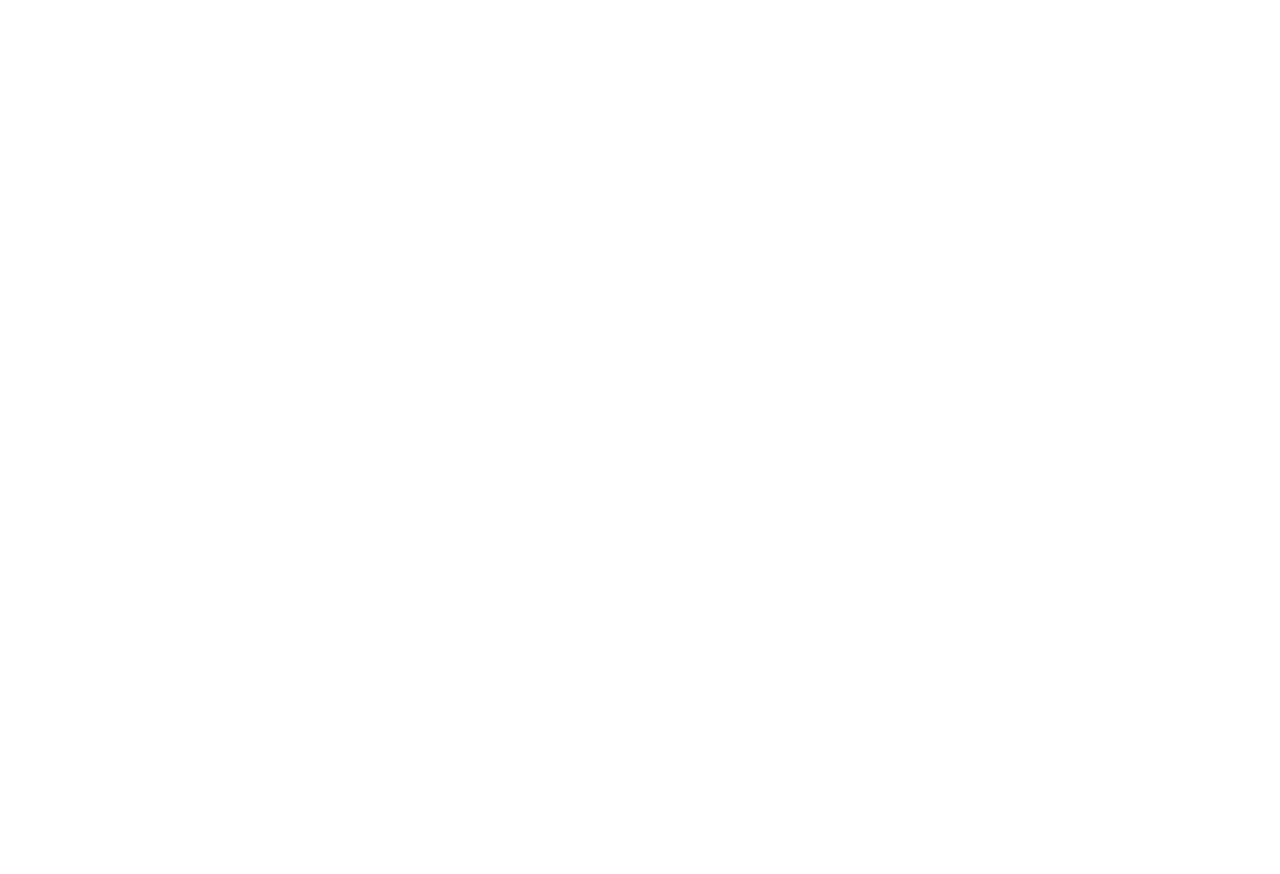
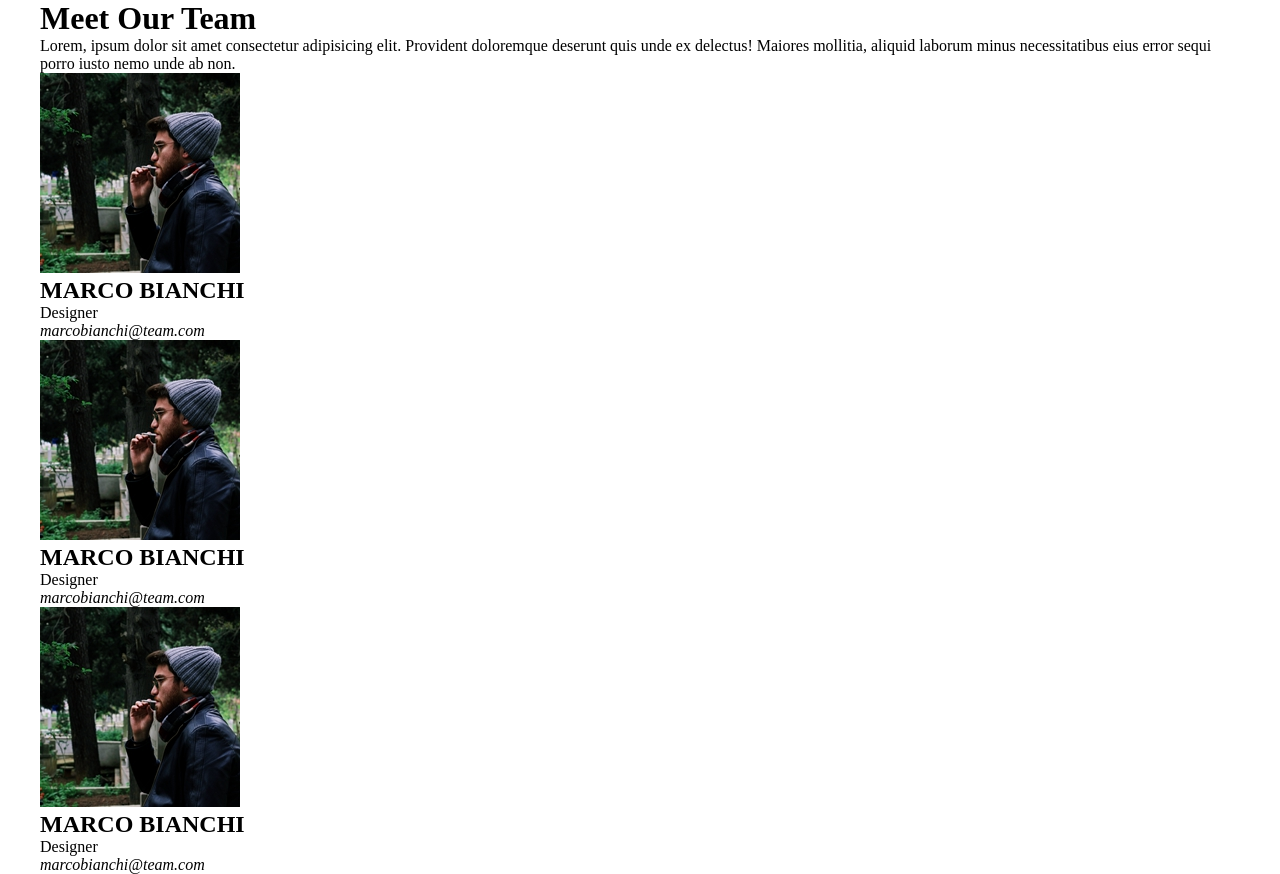
Before and after one commit to RiccardoPietrobon/html-css-float-cards, a plain HTML site: page index.html in a window 1280 px wide. Before the commit the page ends 800 px from the top, so only its background shows below. Drawn offline with Linux system fonts and the light colour scheme.

Commit message:
start html

```diff
--- a/index.html
+++ b/index.html
@@ -5,9 +5,47 @@
     <meta http-equiv="X-UA-Compatible" content="IE=edge">
     <meta name="viewport" content="width=device-width, initial-scale=1.0">
     <title>Float_Cards</title>
+
     <link rel="stylesheet" href="style.css">
 </head>
 <body>
+    <div class="container">
+        <h1>
+            Meet Our Team
+        </h1>
+
+        <p>Lorem, ipsum dolor sit amet consectetur adipisicing elit. Provident doloremque deserunt quis unde ex delectus! Maiores mollitia, aliquid laborum minus necessitatibus eius error sequi porro iusto nemo unde ab non.</p>
+
+        <div class="row">
+
+            <div class="profile">
+                <img src="./img/male1.png" alt="male1">
+                <h2>MARCO BIANCHI</h2>
+                <span>Designer</span>
+                <address>marcobianchi@team.com</address>
+            </div>
+
+            <div class="profile">
+                <img src="./img/male1.png" alt="male1">
+                <h2>MARCO BIANCHI</h2>
+                <span>Designer</span>
+                <address>marcobianchi@team.com</address>
+            </div>
+
+            <div class="profile">
+                <img src="./img/male1.png" alt="male1">
+                <h2>MARCO BIANCHI</h2>
+                <span>Designer</span>
+                <address>marcobianchi@team.com</address>
+            </div>
+
+
+
+
+        </div>
+
+
+    </div>
 
 </body>
 </html>
--- a/style.css
+++ b/style.css
@@ -1,8 +1,26 @@
 *{
     box-sizing: border-box;
     margin: 0;
+    padding: 0;
 }
+
+
 
 body{
 
 }
+
+img{
+    max-width: 100%;
+}
+
+.container{
+    max-width: 1200px;
+    margin: 0 auto;
+}
+
+.container::after{
+    content: "";
+    display: table;
+    clear: both;
+}
```
